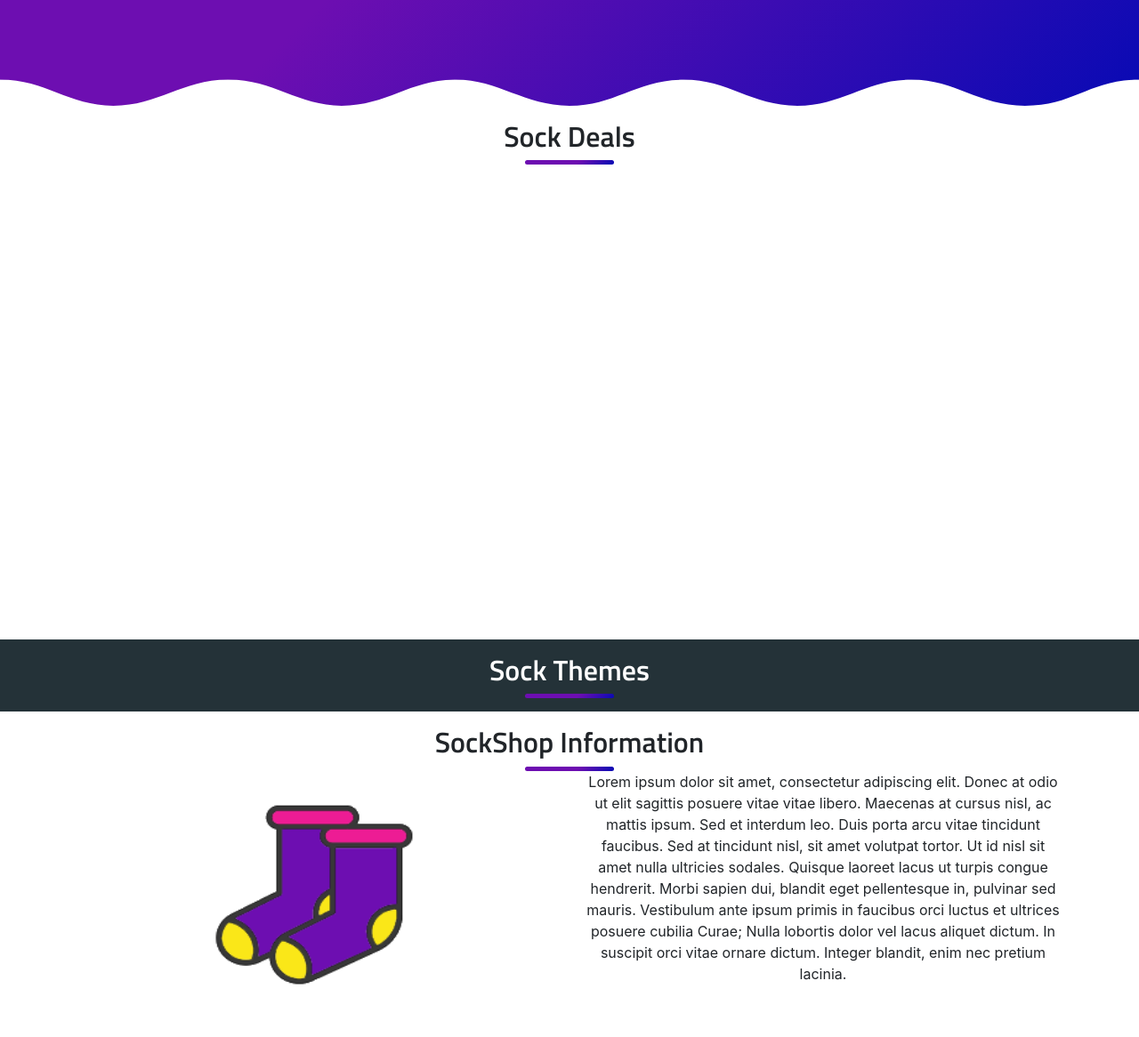
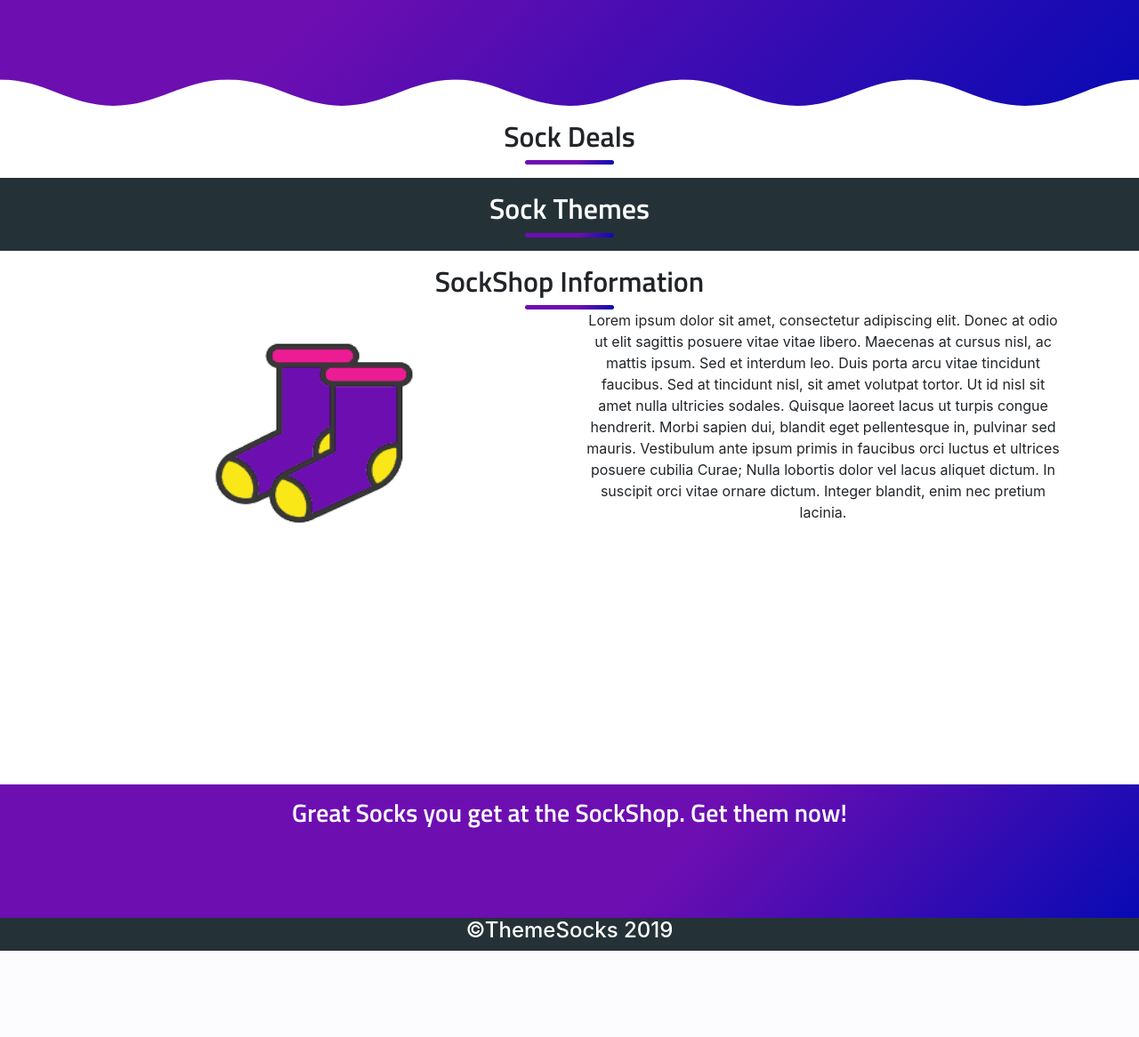
Before and after one commit to Henkys/SockShop, a PHP site: page / in a window 1280 px wide. Shown: the part 481-1647 px from the top of the page at 89% size. After the commit the page ends 1550 px from the top, so only its background shows below. Run offline with PHP 8.4, Linux system fonts and the light colour scheme; data that the repository does not hold is empty.

Commit message:
sock deals height fix

```diff
--- a/app/view/Landingspage/Landingspage.php
+++ b/app/view/Landingspage/Landingspage.php
@@ -27,7 +27,7 @@
     </div>
   </div>
 </div>
-<div class="container fullcover">
+<div class="container fullcover firstbox">
   <div class="row">
     <div class="col-md-12">
 
--- a/app/view/assets/css/styles.css
+++ b/app/view/assets/css/styles.css
@@ -99,7 +99,7 @@ h1, h2, h3, #cart {
 
 .sock-deals {
   padding: 15px;
-  height: 600px;
+  height: auto;
   max-width: 100%;
   text-align: center;
 }
--- a/app/view/assets/css/styles.scss
+++ b/app/view/assets/css/styles.scss
@@ -100,7 +100,7 @@ svg {
 
 .sock-deals {
   padding: 15px;
-  height:600px;
+  height:auto;
   max-width:100%;
   text-align:center;
 }
```
Also changed, not shown: 1 other file.
